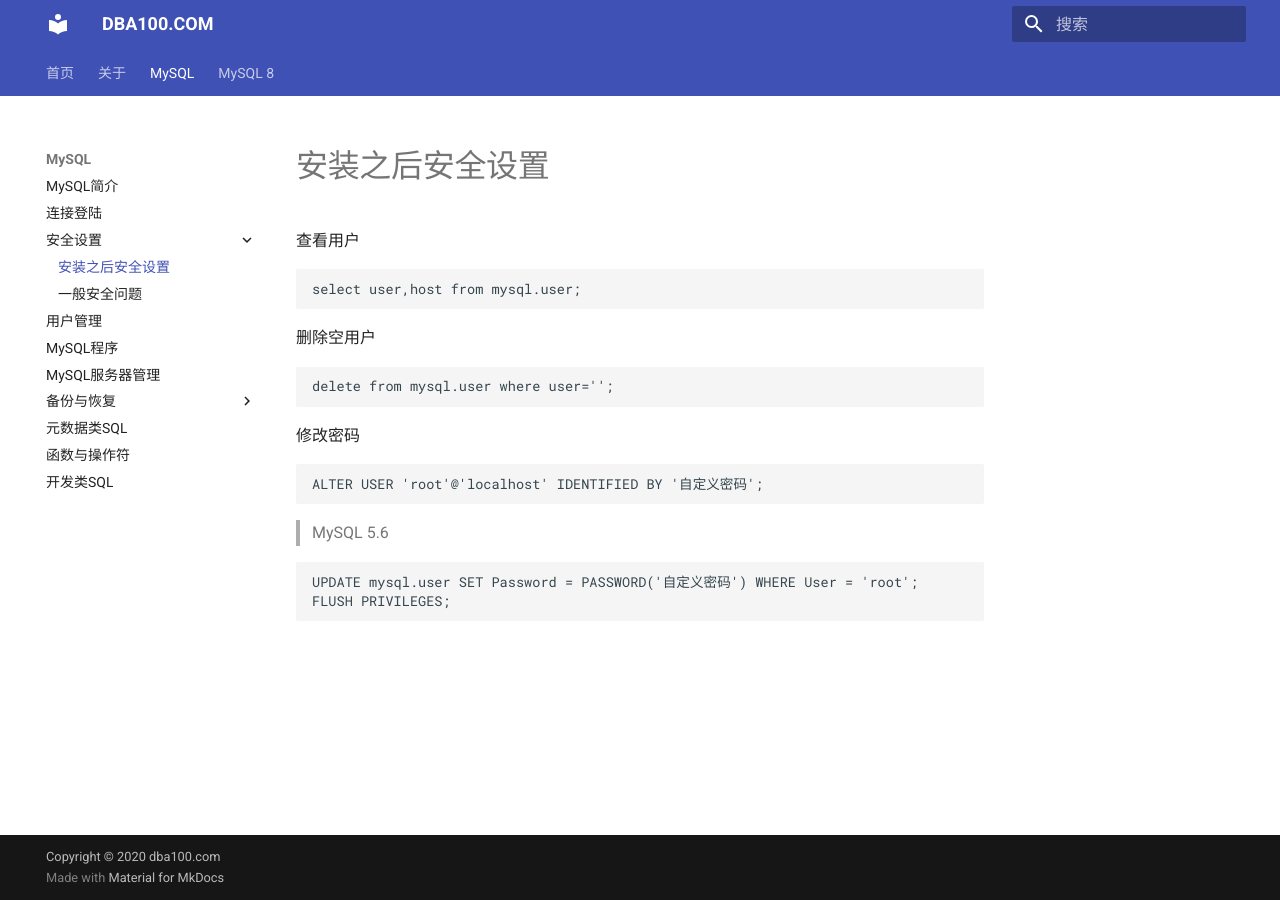
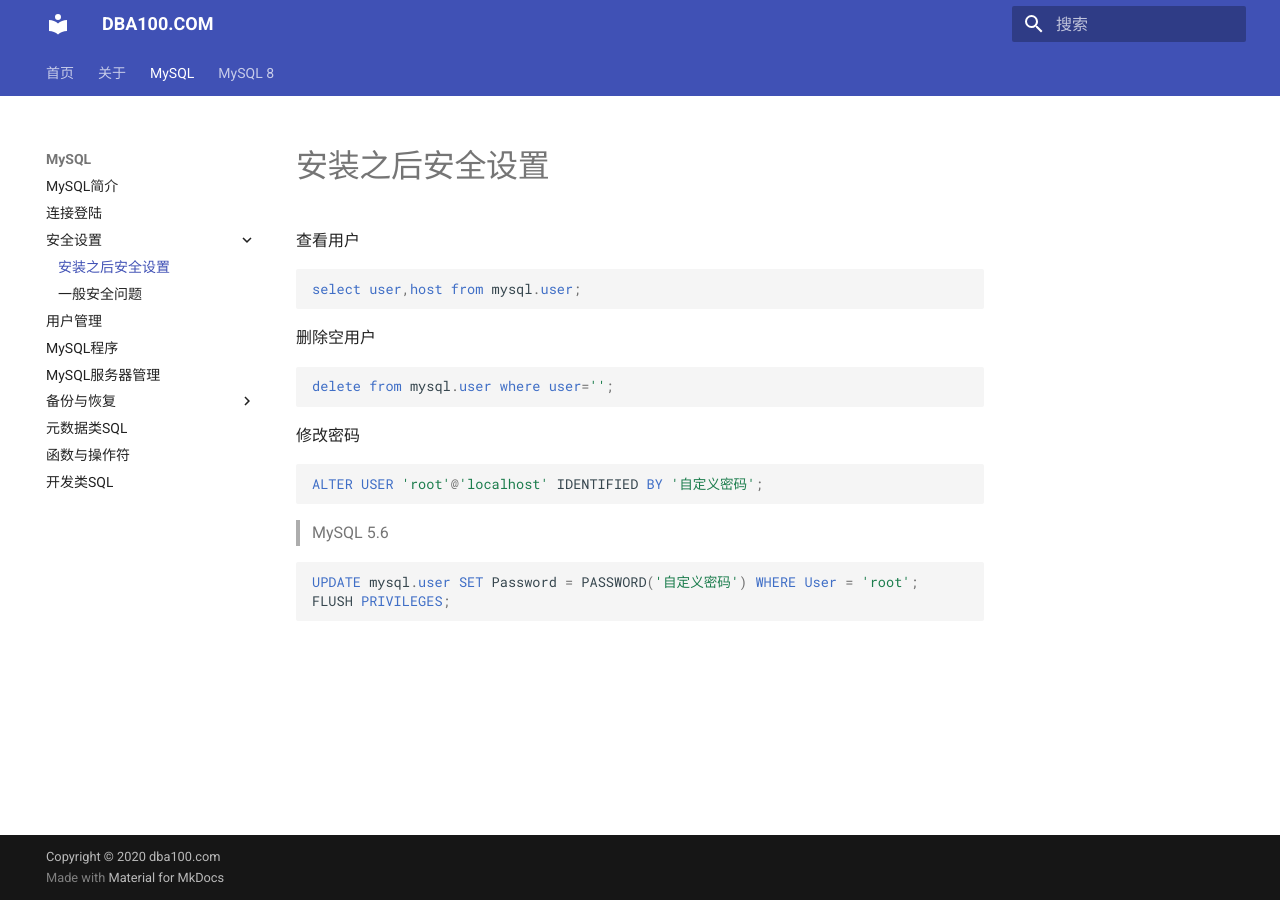
Before and after one commit to duliang123/dba100, an MkDocs documentation site: the page built from docs/mysql/security/security.md, in a window 1280 px wide. Built offline with MkDocs 1.6.1 and Material for MkDocs 9.7.7, drawn with Linux system fonts in a browser that asks for light colours.

Commit message:
Update mkdocs.yml

```diff
--- a/mkdocs.yml
+++ b/mkdocs.yml
@@ -13,6 +13,12 @@ theme:
   language: 'zh'
   features:
     - tabs
+
+# Extensions
+markdown_extensions:
+  - pymdownx.inlinehilite
+  - markdown.extensions.codehilite:
+      guess_lang: false
 
 nav:
   - '首页': index.md
```
